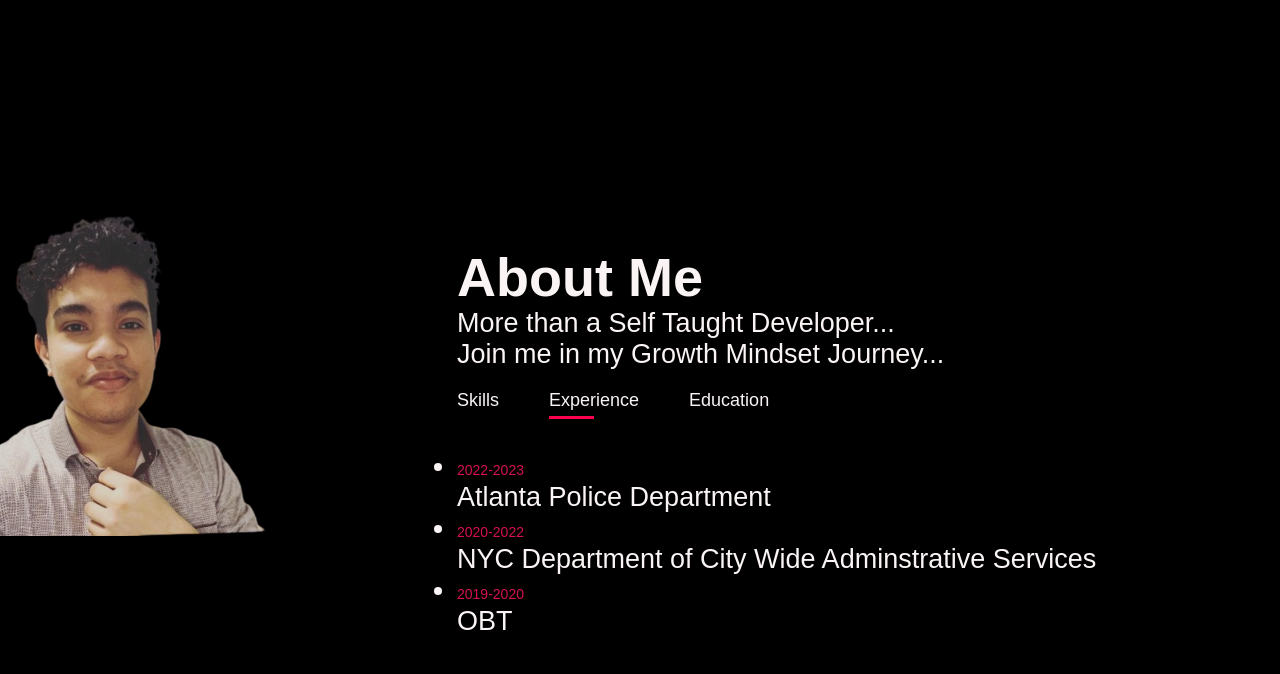
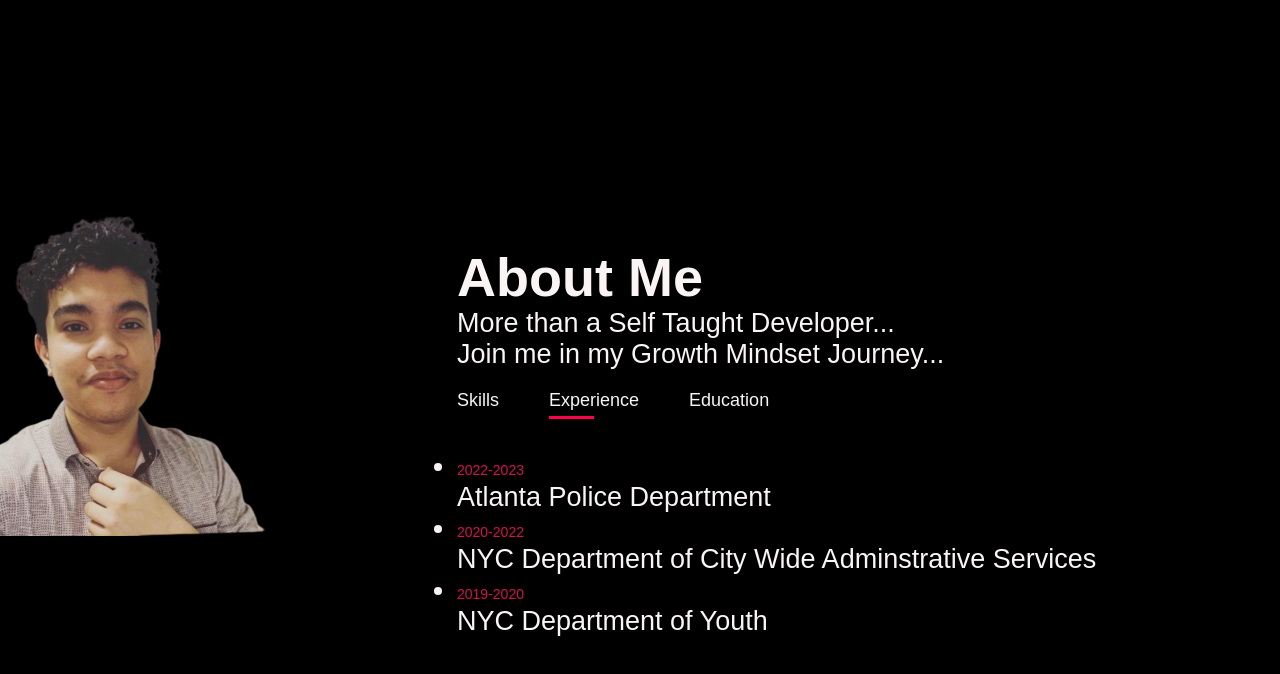
Before and after one commit to Shariara/Shariar-Portfolio-CV-website, a plain HTML site: page index.html in a window 1280 px wide. Both pictures are taken after a click on the element "Experience". Shown: the part 772-1446 px from the top of the page. Drawn offline with Linux system fonts and the light colour scheme.

Commit message:
Update index.html

```diff
--- a/index.html
+++ b/index.html
@@ -62,7 +62,7 @@
 
                                 <li><span>2022-2023</span><br>Atlanta Police Department</li>
                                 <li><span>2020-2022</span><br>NYC Department of City Wide Adminstrative Services</li>
-                                <li><span>2019-2020</span><br>OBT</li>
+                                <li><span>2019-2020</span><br>NYC Department of Youth</li>
                             </ul>
                         </div>
                         <div class="Tab-contents" id="Education">
```
